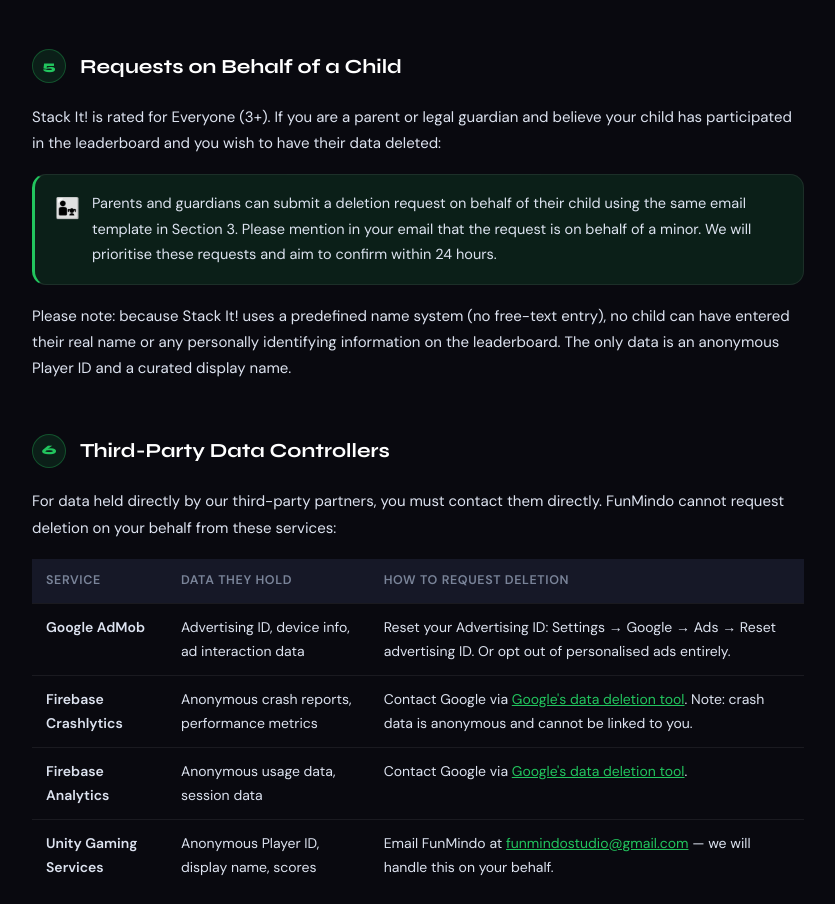
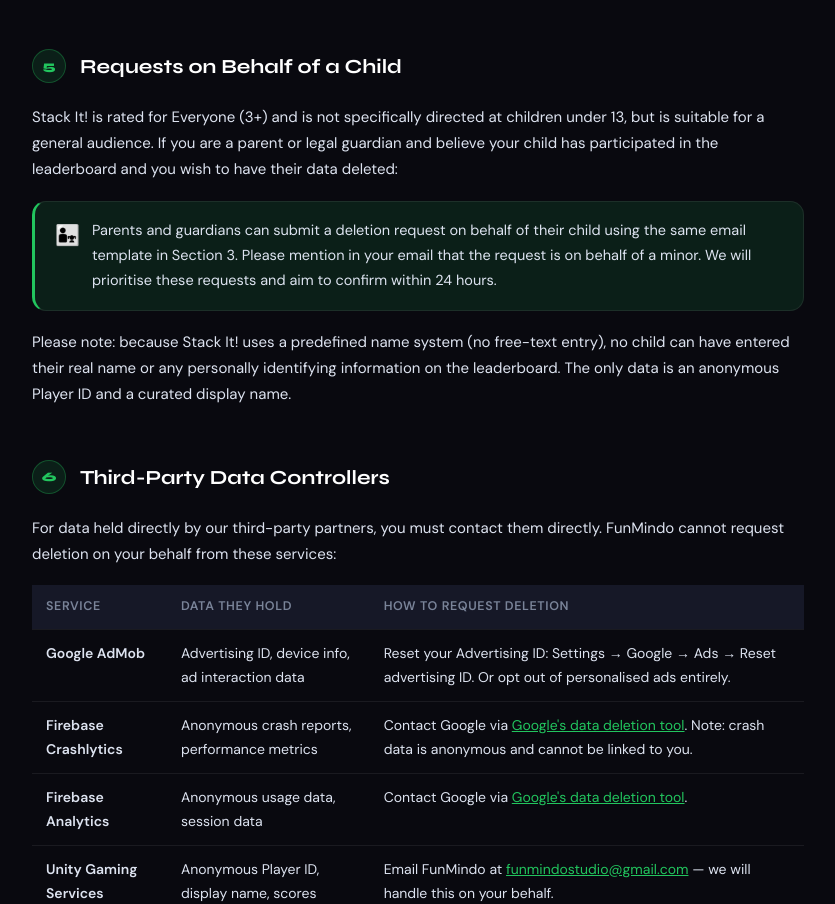
Before and after one commit to FunMindo/funmindo-data-deletion, a plain HTML site: page index.html in a window 1280 px wide. Shown: the part 4556-5460 px from the top of the page, without its empty margins (222-1057 px from the left). Drawn offline with Linux system fonts and the light colour scheme.

Commit message:
Update index.html

```diff
--- a/index.html
+++ b/index.html
@@ -417,7 +417,7 @@
   <!-- S5 -->
   <div class="section" id="s5">
     <div class="section-header"><div class="section-num">5</div><h2>Requests on Behalf of a Child</h2></div>
-    <p>Stack It! is rated for Everyone (3+). If you are a parent or legal guardian and believe your child has participated in the leaderboard and you wish to have their data deleted:</p>
+    <p>Stack It! is rated for Everyone (3+) and is not specifically directed at children under 13, but is suitable for a general audience. If you are a parent or legal guardian and believe your child has participated in the leaderboard and you wish to have their data deleted:</p>
     <div class="callout green">
       <span class="icon">👨‍👧</span>
       <div>Parents and guardians can submit a deletion request on behalf of their child using the same email template in Section 3. Please mention in your email that the request is on behalf of a minor. We will prioritise these requests and aim to confirm within 24 hours.</div>
```
